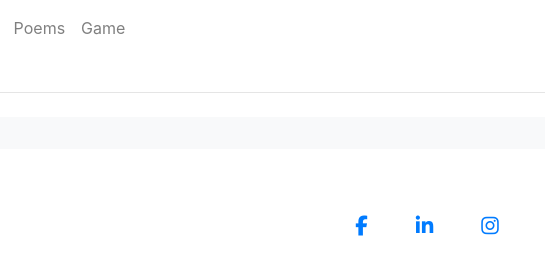
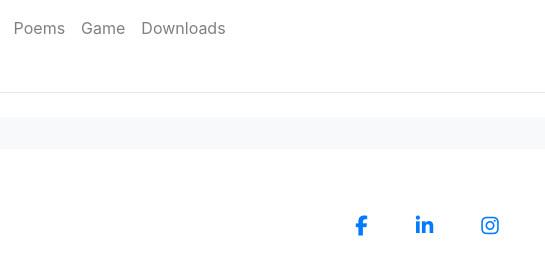
Before and after one commit to zsoltardai/statistics.github.io, a plain HTML site: page article.html in a window 1280 px wide. Shown: the full height of the page, 189-734 px from the left. Drawn offline with nearby package versions, Linux system fonts and the light colour scheme.

Commit message:
adding link to downloads

```diff
--- a/article.html
+++ b/article.html
@@ -24,6 +24,9 @@
                     </li>
                     <li class="nav-item">
                         <a class="nav-link" href="/game/index.html">Game</a>
+                    </li>
+                    <li class="nav-item">
+                        <a class="nav-link" href="/downloads.html">Downloads</a>
                     </li>
                     <!--<li class="nav-item">
                         <button class="nav-link btn" id="page-poems">Poems</button>
```
